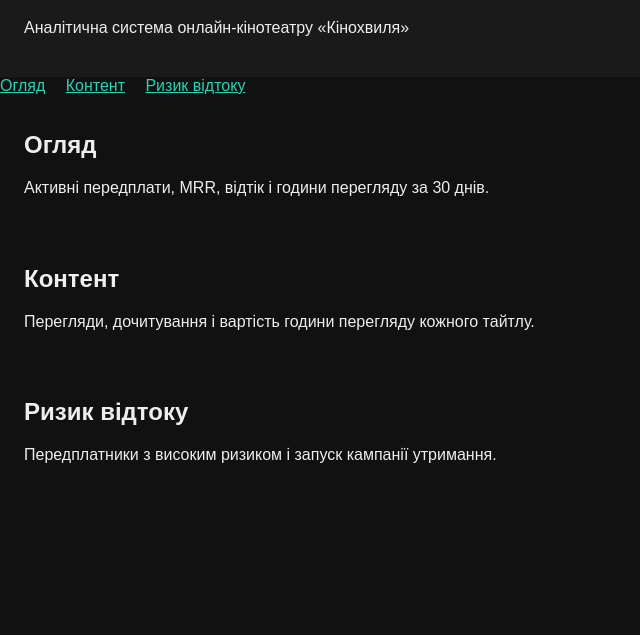
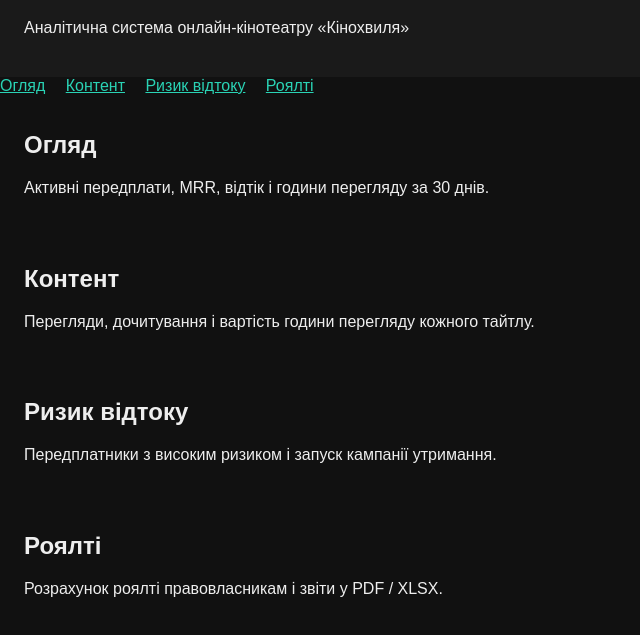
Before and after one commit to By0wl/streamsight, a plain HTML site: page index.html in a window 1280 px wide. Shown: the part 85-720 px from the top of the page, without its empty margins (0-640 px from the left). Drawn offline with Linux system fonts and the light colour scheme.

Commit message:
OLS-12 Add royalty reports section
Co-Authored-By: Claude Opus 5.5 <noreply@anthropic.com>
Claude-Session: https://claude.ai/code/session_01HXBcHZ51cSk4x4JCkprZ73

```diff
--- a/index.html
+++ b/index.html
@@ -14,6 +14,7 @@
     <a href="#overview">Огляд</a>
     <a href="#content">Контент</a>
     <a href="#churn">Ризик відтоку</a>
+    <a href="#royalty">Роялті</a>
   </nav>
   <section id="overview">
     <h2>Огляд</h2>
@@ -27,5 +28,9 @@
     <h2>Ризик відтоку</h2>
     <p>Передплатники з високим ризиком і запуск кампанії утримання.</p>
   </section>
+  <section id="royalty">
+    <h2>Роялті</h2>
+    <p>Розрахунок роялті правовласникам і звіти у PDF / XLSX.</p>
+  </section>
 </body>
 </html>
```
